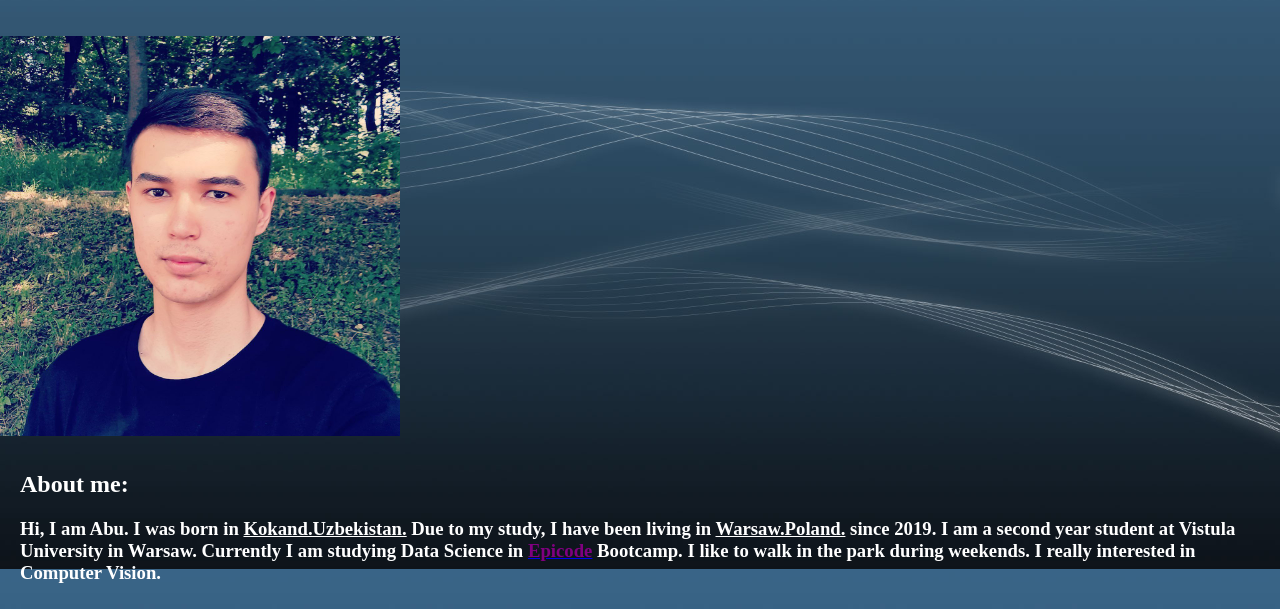
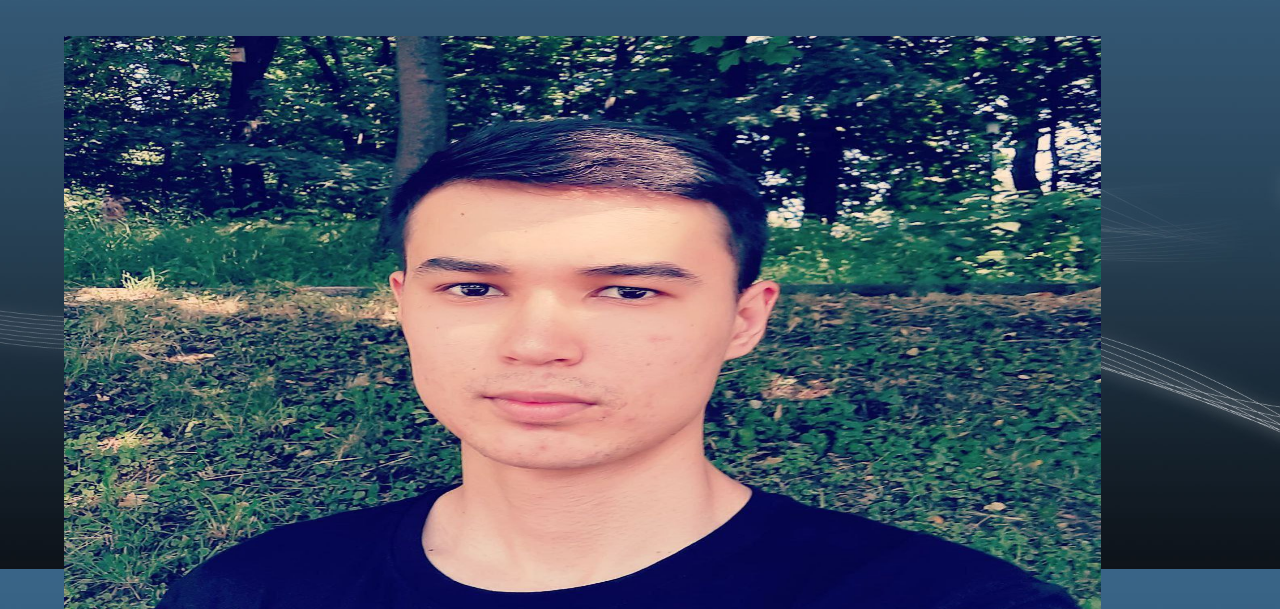
Before and after one commit to Abubakr1710/Software-Engineering, a plain HTML site: page C4D2_CSS Intro and Flexbox/index.html in a window 1280 px wide. Shown: the part 191-800 px from the top of the page. Drawn offline with Linux system fonts and the light colour scheme; a web font is replaced by a local one.

Commit message:
additional

```diff
--- a/C4D2_CSS Intro and Flexbox/index.html
+++ b/C4D2_CSS Intro and Flexbox/index.html
@@ -7,11 +7,12 @@
         <style>
             .subtitle{color: white;}
             .main-image{
-                width: 100%;
-                height: 100%;
+                width: 90%;
+                height: 90%;
                 background-image: url('background.jpg');
                 background-size: 100%;
                 background-position: center;
+                margin: 0 auto;
             }
             body{
                 margin: 0;
@@ -34,7 +35,7 @@
         </div>
 
         <div>
-            <img class="main-image" style="width: 400px; height: 400px;" src="mypic.jpg" alt="Abubakr Mamajonov">
+            <img class="main-image"src="mypic.jpg" alt="Abubakr Mamajonov">
         </div>
         <div class="main-container">
             <h2 class="subtitle">
```
Also changed, not shown: C4D2_CSS Intro and Flexbox/task.html (added).
